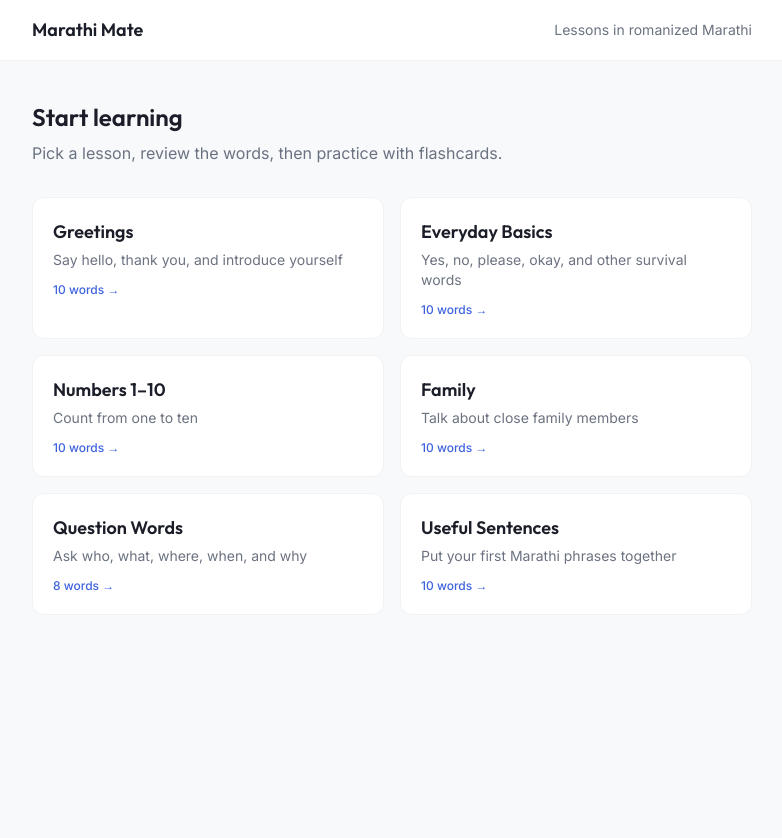
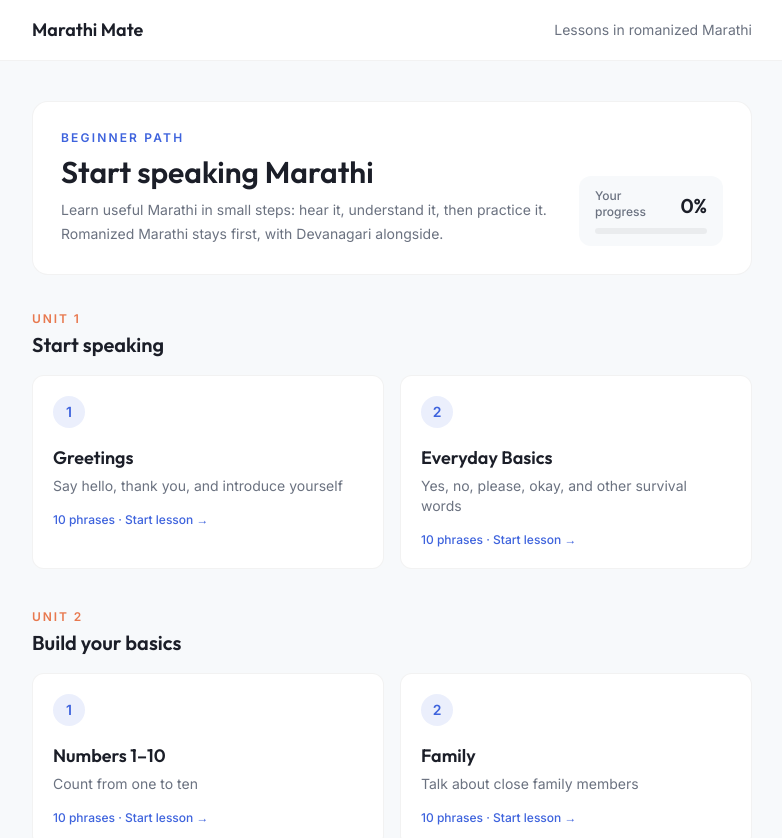
Before and after one commit to sushan5140/Raghay, a Next.js app: page / in a window 1280 px wide. Shown: the top 838 px of the page, without its empty margins (248-1030 px from the left). Before the commit the page ends 800 px from the top, so only its background shows below. Built offline with nearby package versions, Linux system fonts and the light colour scheme.

Commit message:
Replace lesson grid with guided learning path

```diff
--- a/app/page.tsx
+++ b/app/page.tsx
@@ -1,18 +1,6 @@
 import { lessons } from "@/data/lessons";
-import LessonCard from "@/components/LessonCard";
+import LearningPath from "@/components/LearningPath";
 
 export default function HomePage() {
-  return (
-    <div>
-      <h1 className="font-display text-2xl font-semibold text-ink">Start learning</h1>
-      <p className="mt-2 text-muted">
-        Pick a lesson, review the words, then practice with flashcards.
-      </p>
-      <div className="mt-8 grid gap-4 sm:grid-cols-2">
-        {lessons.map((lesson) => (
-          <LessonCard key={lesson.slug} lesson={lesson} />
-        ))}
-      </div>
-    </div>
-  );
+  return <LearningPath lessons={lessons} />;
 }
```
